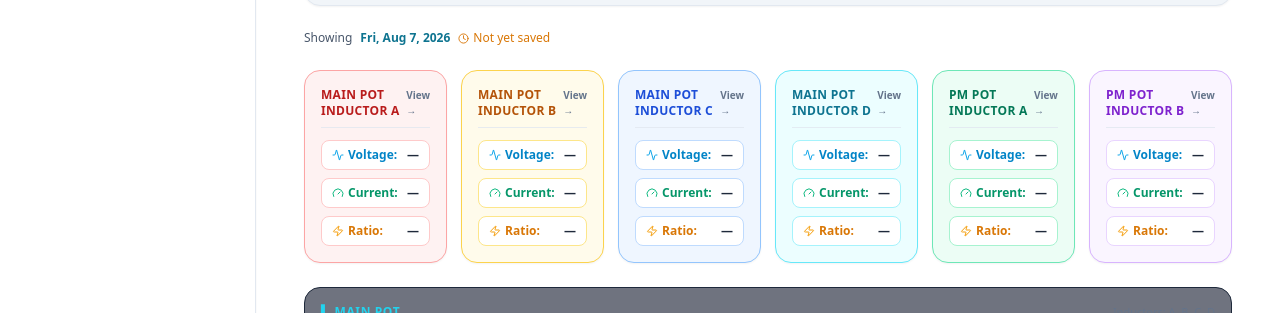
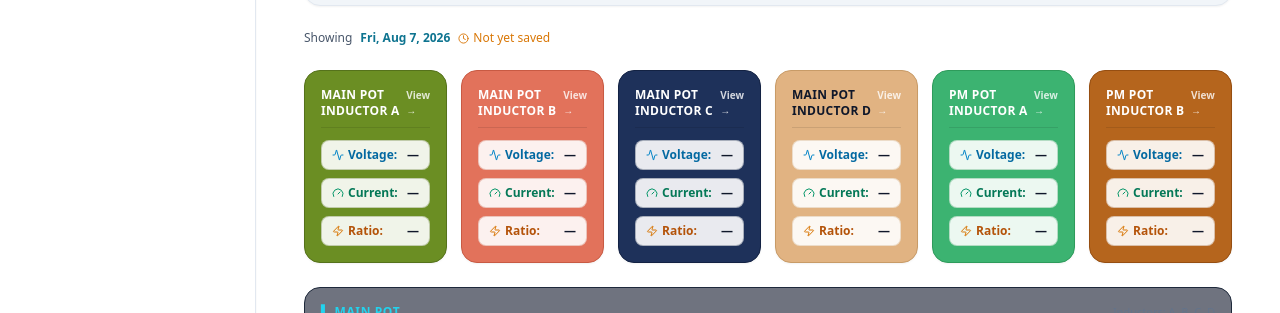
Before and after one commit to satishkumar123123/cgl-inductor-monitoring, a React (Vite) app in the folder frontend/: page /dashboard in a window 1280 px wide. Shown: the part 242-555 px from the top of the page. Built offline with nearby package versions, Linux system fonts and the light colour scheme; no server answers.

Commit message:
Set custom hex colors for 6 Inductor blocks on Dashboard

```diff
--- a/frontend/pages/DashboardPage.jsx
+++ b/frontend/pages/DashboardPage.jsx
@@ -18,55 +18,55 @@ import { ROWS, POTS, emptyRecord, todayStr, fmtDateLong } from "../utils/rowsCon
 import { parseExcelFile, downloadSampleTemplate, exportRecordToExcel } from "../utils/excelMapper.js";
 import { fetchDataByDate, createData, updateData, deleteData } from "../services/dataService.js";
 
-// 6 Distinct Premium Themes for 6 Inductor Blocks (Light / Pure White BG Compatible)
+// 6 Custom Colors with User Specified Hex Codes
 const BLOCK_STYLES = [
-  // 1. Red / Rose Theme
+  // 1. MAIN POT INDUCTOR A - Olive Green (#6B8E23)
   {
-    bg: "bg-red-50 hover:bg-red-100",
-    border: "border-red-300 hover:border-red-400",
+    hexBg: "#6B8E23",
+    border: "border-[#55721B]",
     glow: "shadow-sm hover:shadow-md",
-    title: "text-red-700 font-extrabold",
-    boxBg: "bg-white border-red-200",
+    title: "text-white font-extrabold",
+    boxBg: "bg-white/90 border-[#55721B]/30",
   },
-  // 2. Yellow / Amber Theme
+  // 2. MAIN POT INDUCTOR B - Terracotta / Dark Orange (#E2725B)
   {
-    bg: "bg-amber-50 hover:bg-amber-100",
-    border: "border-amber-300 hover:border-amber-400",
+    hexBg: "#E2725B",
+    border: "border-[#C85A43]",
     glow: "shadow-sm hover:shadow-md",
-    title: "text-amber-700 font-extrabold",
-    boxBg: "bg-white border-amber-200",
+    title: "text-white font-extrabold",
+    boxBg: "bg-white/90 border-[#C85A43]/30",
   },
-  // 3. Blue / Cobalt Theme
+  // 3. MAIN POT INDUCTOR C - Navy Blue / Dark Blue (#1E315A)
   {
-    bg: "bg-blue-50 hover:bg-blue-100",
-    border: "border-blue-300 hover:border-blue-400",
+    hexBg: "#1E315A",
+    border: "border-[#132243]",
     glow: "shadow-sm hover:shadow-md",
-    title: "text-blue-700 font-extrabold",
-    boxBg: "bg-white border-blue-200",
+    title: "text-white font-extrabold",
+    boxBg: "bg-white/90 border-[#132243]/30",
   },
-  // 4. Cyan / Teal Theme
+  // 4. MAIN POT INDUCTOR D - Mustard Yellow / Gold (#E1B382)
   {
-    bg: "bg-cyan-50 hover:bg-cyan-100",
-    border: "border-cyan-300 hover:border-cyan-400",
+    hexBg: "#E1B382",
+    border: "border-[#C89B67]",
     glow: "shadow-sm hover:shadow-md",
-    title: "text-cyan-700 font-extrabold",
-    boxBg: "bg-white border-cyan-200",
+    title: "text-slate-900 font-extrabold",
+    boxBg: "bg-white/90 border-[#C89B67]/30",
   },
-  // 5. Emerald / Green Theme
+  // 5. PM POT INDUCTOR A - Emerald Green / Medium Green (#3CB371)
   {
-    bg: "bg-emerald-50 hover:bg-emerald-100",
-    border: "border-emerald-300 hover:border-emerald-400",
+    hexBg: "#3CB371",
+    border: "border-[#2E9B5B]",
     glow: "shadow-sm hover:shadow-md",
-    title: "text-emerald-700 font-extrabold",
-    boxBg: "bg-white border-emerald-200",
+    title: "text-white font-extrabold",
+    boxBg: "bg-white/90 border-[#2E9B5B]/30",
   },
-  // 6. Purple / Violet Theme
+  // 6. PM POT INDUCTOR B - Deep Rust Brown (#B5651D)
   {
-    bg: "bg-purple-50 hover:bg-purple-100",
-    border: "border-purple-300 hover:border-purple-400",
+    hexBg: "#B5651D",
+    border: "border-[#964E11]",
     glow: "shadow-sm hover:shadow-md",
-    title: "text-purple-700 font-extrabold",
-    boxBg: "bg-white border-purple-200",
+    title: "text-white font-extrabold",
+    boxBg: "bg-white/90 border-[#964E11]/30",
   },
 ];
 
@@ -418,7 +418,7 @@ export default function DashboardPage() {
         />
       )}
 
-      {/* TOP 6 CLICKABLE INDUCTOR CARDS GRID */}
+      {/* TOP 6 CLICKABLE INDUCTOR CARDS GRID WITH EXACT CUSTOM HEX COLORS */}
       <div className="grid grid-cols-1 sm:grid-cols-2 lg:grid-cols-3 xl:grid-cols-6 gap-3.5">
         {ALL_BLOCKS.map((item, idx) => {
           const metrics = getInductorMetrics(item.potKey, item.ind);
@@ -428,42 +428,43 @@ export default function DashboardPage() {
             <div
               key={item.key}
               onClick={() => handleCardClick(item.key)}
-              className={`p-4 rounded-2xl border cursor-pointer transition-all duration-300 hover:scale-[1.02] group ${style.bg} ${style.border} ${style.glow}`}
+              style={{ backgroundColor: style.hexBg }}
+              className={`p-4 rounded-2xl border cursor-pointer transition-all duration-300 hover:scale-[1.03] group ${style.border} ${style.glow}`}
             >
-              <div className="flex items-center justify-between border-b border-slate-200/80 pb-2 mb-3">
+              <div className="flex items-center justify-between border-b border-black/10 pb-2 mb-3">
                 <span className={`text-xs uppercase tracking-wide ${style.title}`}>
                   {item.label}
                 </span>
-                <span className="text-[10px] font-bold text-slate-500 group-hover:text-slate-900 transition-colors">
+                <span className="text-[10px] font-bold text-white/80 group-hover:text-white transition-colors">
                   View &rarr;
                 </span>
               </div>
 
               {/* INDIVIDUAL PARAMETER DISPLAY */}
               <div className="space-y-2 text-xs">
-                <div className={`flex justify-between items-center px-2.5 py-1.5 rounded-lg border ${style.boxBg}`}>
-                  <span className="text-sky-600 font-semibold flex items-center gap-1">
-                    <Activity size={12} className="text-sky-500" /> Voltage:
+                <div className={`flex justify-between items-center px-2.5 py-1.5 rounded-lg border shadow-xs ${style.boxBg}`}>
+                  <span className="text-sky-700 font-bold flex items-center gap-1">
+                    <Activity size={12} className="text-sky-600" /> Voltage:
                   </span>
-                  <span className="font-extrabold text-slate-800">
+                  <span className="font-extrabold text-slate-900">
                     {metrics.voltage} {metrics.voltage !== "—" && "V"}
                   </span>
                 </div>
 
-                <div className={`flex justify-between items-center px-2.5 py-1.5 rounded-lg border ${style.boxBg}`}>
-                  <span className="text-emerald-600 font-semibold flex items-center gap-1">
-                    <Gauge size={12} className="text-emerald-500" /> Current:
+                <div className={`flex justify-between items-center px-2.5 py-1.5 rounded-lg border shadow-xs ${style.boxBg}`}>
+                  <span className="text-emerald-700 font-bold flex items-center gap-1">
+                    <Gauge size={12} className="text-emerald-600" /> Current:
                   </span>
-                  <span className="font-extrabold text-slate-800">
+                  <span className="font-extrabold text-slate-900">
                     {metrics.current} {metrics.current !== "—" && "A"}
                   </span>
                 </div>
 
-                <div className={`flex justify-between items-center px-2.5 py-1.5 rounded-lg border ${style.boxBg}`}>
-                  <span className="text-amber-600 font-semibold flex items-center gap-1">
-                    <Zap size={12} className="text-amber-500" /> Ratio:
+                <div className={`flex justify-between items-center px-2.5 py-1.5 rounded-lg border shadow-xs ${style.boxBg}`}>
+                  <span className="text-amber-700 font-bold flex items-center gap-1">
+                    <Zap size={12} className="text-amber-600" /> Ratio:
                   </span>
-                  <span className="font-extrabold text-slate-800">
+                  <span className="font-extrabold text-slate-900">
                     {metrics.ratio}
                   </span>
                 </div>
```
